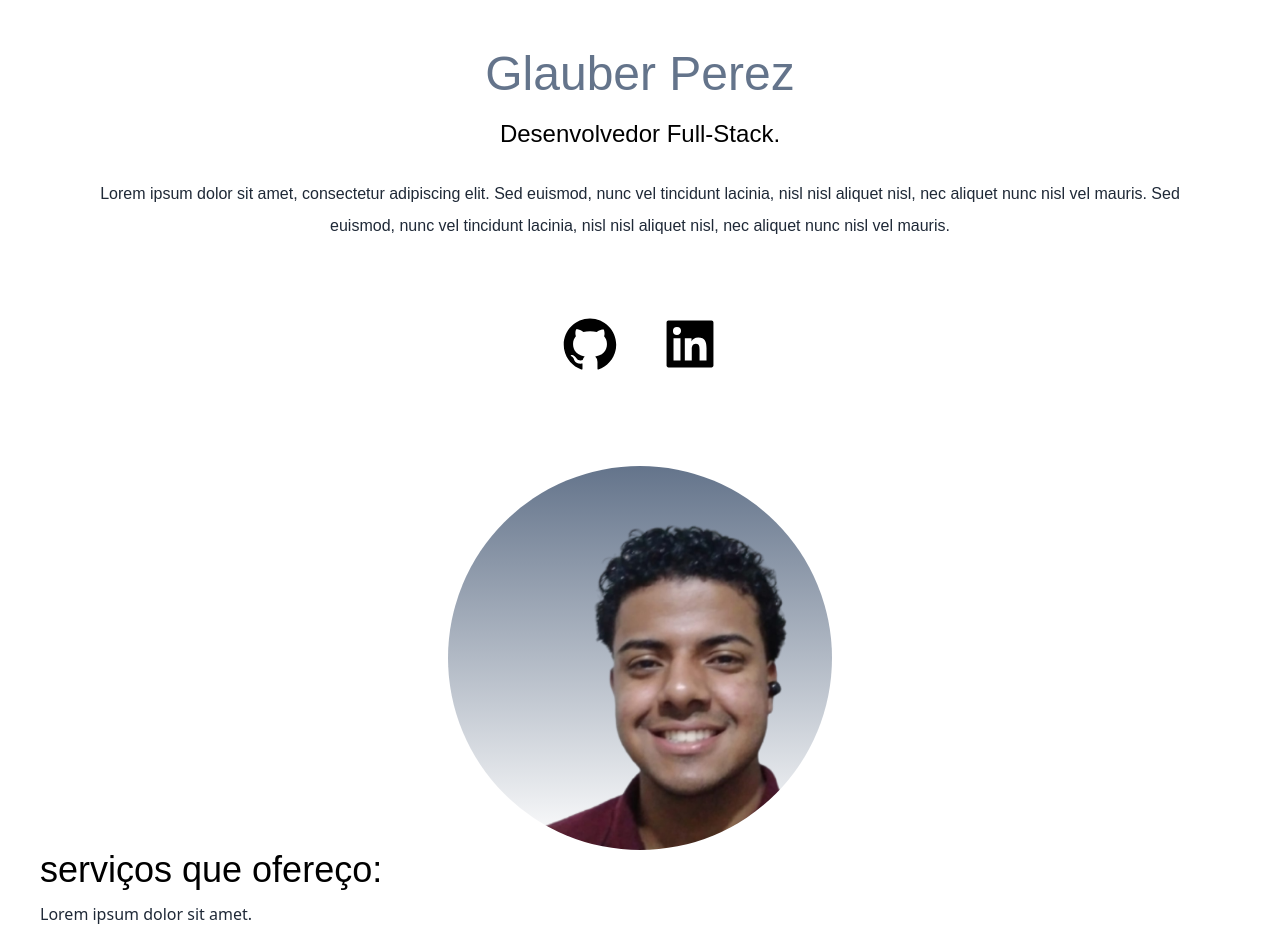
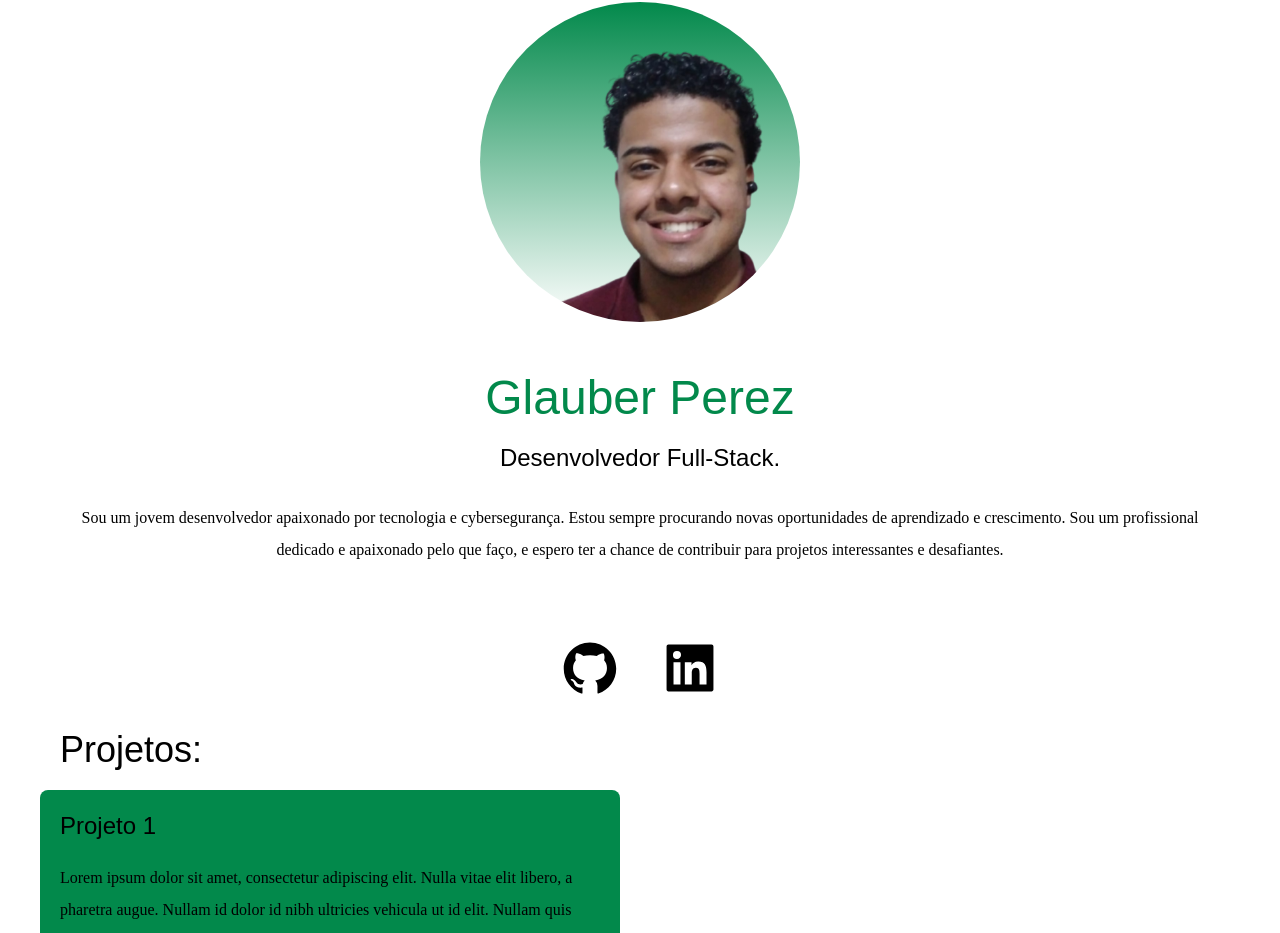
Before and after one commit to glauberperez/portfolio2.0, a Next.js app: page / in a window 1280 px wide. Shown: the part 158-1091 px from the top of the page. Built offline with nearby package versions, Linux system fonts and the light colour scheme.

Commit message:
tá no ar, boy

```diff
--- a/pages/index.js
+++ b/pages/index.js
@@ -28,7 +28,7 @@ export default function Home() {
       <main className="px-10">
         <section className="min-h-screen">
           <nav className="py-10 mb-12 flex justify-between">
-            <h1 className="text-xl font-quicksand">Glauber Perez</h1>
+            <h1 className="text-2xl font-quicksand">Glauber Perez</h1>
             <ul className="flex items-center">
               <li className="cursor-pointer text-2xl">
                 {
@@ -41,7 +41,7 @@ export default function Home() {
               </li>
               <li>
                 <a
-                className="px-4 py-2 rounded-lg ml-8"
+                className="px-4 py-2 rounded-lg ml-8 bg-emeraldgreen text-white text-lg font-quicksand"
                 href=""
                 >
                   Curriculo
@@ -49,36 +49,45 @@ export default function Home() {
                 </li>
             </ul>
           </nav>
+          <div className="relative mx-auto bg-gradient-to-b from-emeraldgreen rounded-full w-80 h-80 mt-0 overflow-hidden">
+            <Image src={dev} layout="fill" objectFit="cover" alt="dev" />
+          </div>
           <div className="text-center p-10">
-            <h2 className="font-quicksand text-5xl py-3 text-slate-500">Glauber Perez</h2>
+            <h2 className="font-quicksand text-5xl py-3 text-emeraldgreen">Glauber Perez</h2>
             <h3 className="font-quicksand text-2xl py-2">Desenvolvedor Full-Stack.</h3>
-            <p className="font-quicksand text-md py-5 leading-8 text-gray-800">
-              Lorem ipsum dolor sit amet, consectetur adipiscing elit. Sed euismod, nunc vel tincidunt lacinia, nisl nisl aliquet nisl, nec aliquet nunc nisl vel mauris. Sed euismod, nunc vel tincidunt lacinia, nisl nisl aliquet nisl, nec aliquet nunc nisl vel mauris.
-            </p>
+            <p className="font-sourcecodepro text-md py-5 leading-8">
+            Sou um jovem desenvolvedor apaixonado por tecnologia e cybersegurança. Estou sempre procurando novas oportunidades de aprendizado e crescimento. Sou um profissional dedicado e apaixonado pelo que faço, e espero ter a chance de contribuir para projetos interessantes e desafiantes.            </p>
           </div>
           <div className="text-6xl flex justify-center gap-10 py-3">
-            <AiFillGithub/>
-            <AiFillLinkedin/>
-          </div>
-          <div className="relative mx-auto bg-gradient-to-b from-slate-500 rounded-full w-96 h-96 mt-20 overflow-hidden">
-            <Image src={dev} layout="fill" objectFit="cover" alt="dev" />
+            <a href="https://github.com/glauberperez">
+              <AiFillGithub/>
+            </a>
+            <a href="https://www.linkedin.com/in/glauber-perez-0b0b1b1b9/">
+              <AiFillLinkedin/>
+            </a>
           </div>
         </section>
 
         <section>
           <div>
-            <h3 className="font-quicksand text-4xl">serviços que ofereço:</h3>
-            <p className="text-md py-2 leading-8 text-gray-800">
-              Lorem ipsum dolor sit amet.
-            </p>
-            <p className="text-md py-2 leading-8 ">
-              Lorem ipsum dolor sit amet.
-            </p>
+
+            <h3 className="font-quicksand text-4xl p-5">Projetos:</h3>
+
+            <div className="grid grid-cols-2 md:grid-cols-2 gap-10">
+
+              <div className="bg-emeraldgreen rounded-lg p-5">
+                <h4 className="font-quicksand text-2xl">Projeto 1</h4>
+                <p className="font-sourcecodepro text-md py-5 leading-8">
+                  Lorem ipsum dolor sit amet, consectetur adipiscing elit.
+                  Nulla vitae elit libero, a pharetra augue.
+                  Nullam id dolor id nibh ultricies vehicula ut id elit.
+                  Nullam quis risus eget urna mollis ornare vel eu leo.
+                  Donec sed odio dui.
+                </p>
+              </div>
+            </div>
+
           </div>
-        </section>
-
-        <section>
-
         </section>
 
       </main>
--- a/styles/globals.css
+++ b/styles/globals.css
@@ -4,8 +4,14 @@
 
 @import url('https://fonts.googleapis.com/css2?family=Quicksand:wght@400;500&display=swap');
 
+@import url('https://fonts.googleapis.com/css2?family=Source+Serif+Pro:wght@400;700&display=swap');
+
 @font-face {
   font-family: 'Quicksand', sans-serif;
+}
+
+@font-face {
+  font-family: 'Source Serif Pro', serif;
 }
 
 * {
--- a/tailwind.config.js
+++ b/tailwind.config.js
@@ -13,6 +13,7 @@ module.exports = {
       },
       fontFamily: {
         quicksand: ["Quicksand", "sans-serif"],
+        sourcecodepro: ["Source Code Pro", "serif"],
       },
     },
   },
```
